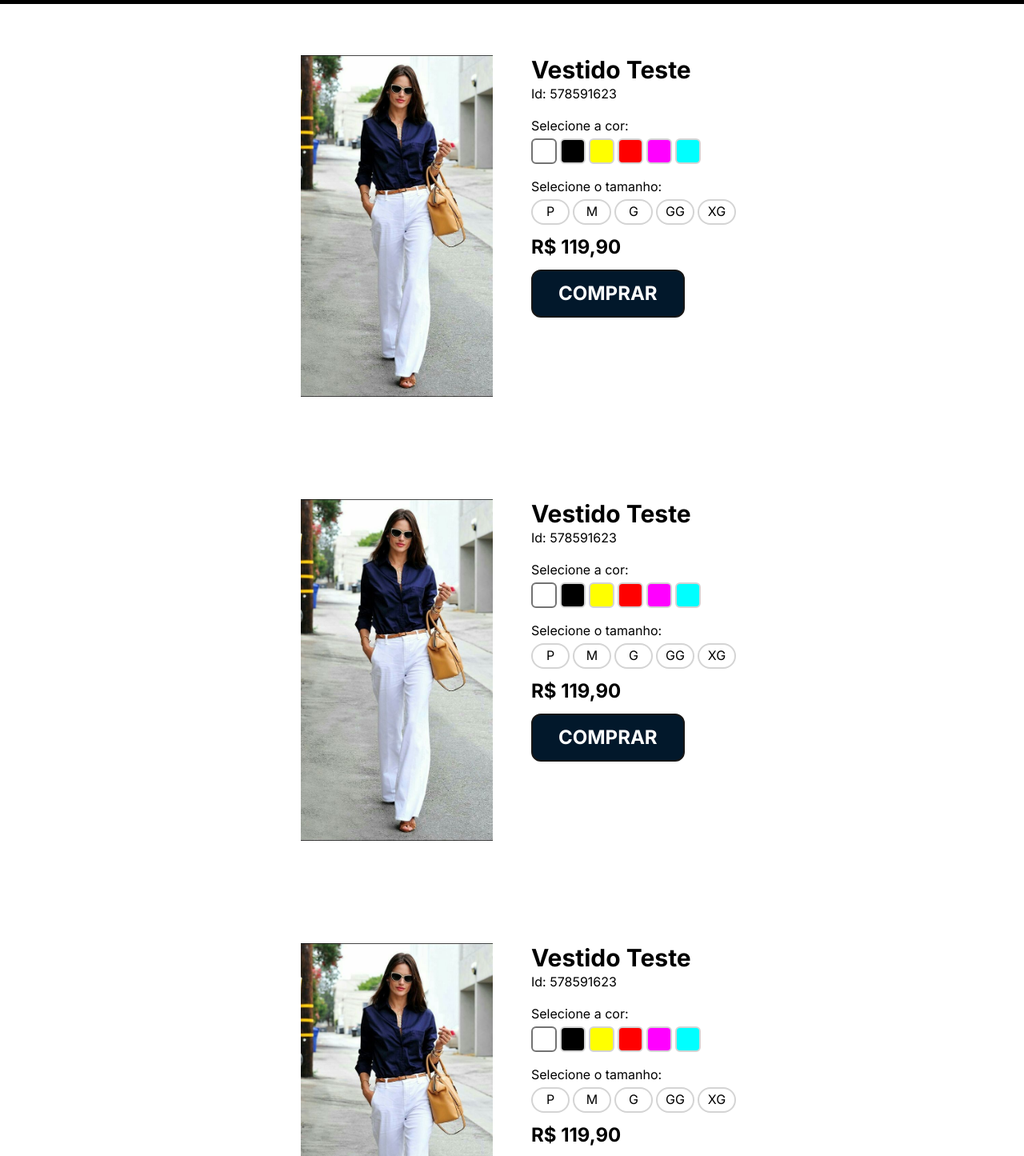
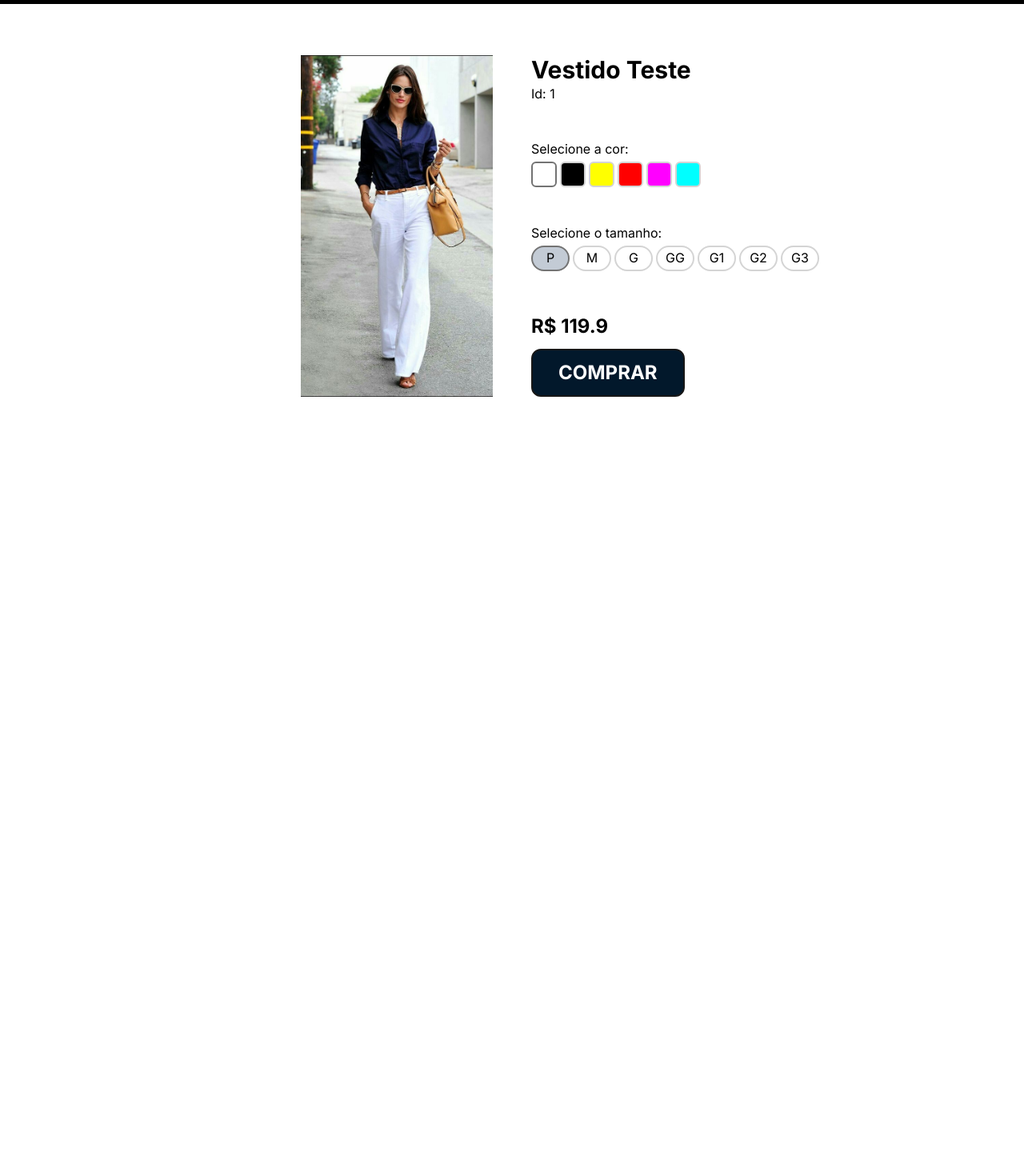
Before and after one commit to cristianomggrandi/patritonmodas, a Next.js app: page /produto/1 in a window 1280 px wide. Shown: the part 65-1510 px from the top of the page at 80% size. After the commit the page ends 800 px from the top, so only its background shows below. Built offline with nearby package versions, Linux system fonts and the light colour scheme.

Commit message:
Criar e consumir context de carrinho

```diff
--- /dev/null
+++ b/src/app/contexts/CartContext.tsx
@@ -0,0 +1,50 @@
+"use client"
+
+import {
+    createContext,
+    Dispatch,
+    ReactNode,
+    SetStateAction,
+    useContext,
+    useEffect,
+    useState,
+} from "react"
+import { CartItemType } from "@/types/CartItem"
+
+type CartContextType = {
+    cart: CartItemType[]
+    setCart: Dispatch<SetStateAction<CartItemType[]>>
+    addToCart: (product: CartItemType) => void
+} | null
+
+const CartContext = createContext<CartContextType>(null)
+
+export const CarrinhoContextProvider = ({ children }: { children: ReactNode }) => {
+    const [cart, setCart] = useState<CartItemType[]>(
+        JSON.parse(localStorage.getItem("cart") ?? "[]")
+    )
+
+    useEffect(() => {
+        localStorage.setItem("cart", JSON.stringify(cart))
+    }, [cart])
+
+    const addToCart = (product: CartItemType) => {
+        setCart(prev => [...prev, product])
+    }
+
+    console.log("context", cart)
+
+    return (
+        <CartContext.Provider value={{ cart, setCart, addToCart }}>{children}</CartContext.Provider>
+    )
+}
+
+export default function useCartContext() {
+    const context = useContext(CartContext)
+
+    if (!context) {
+        throw new Error("Uso de contexto fora de Context Provider")
+    }
+
+    return context
+}
--- a/src/app/header.tsx
+++ b/src/app/header.tsx
@@ -1,7 +1,6 @@
+import HeaderIcons from "@/components/HeaderIcons"
 import Image from "next/image"
 import Link from "next/link"
-import { IoPersonCircleOutline } from "react-icons/io5"
-import { TiShoppingCart } from "react-icons/ti"
 
 export default function Header() {
     return (
@@ -31,8 +30,7 @@ export default function Header() {
                         <input className="rounded-full p-2" placeholder="O que você procura?" />
                     </li>
                     <li className="flex items-center gap-3">
-                        <IoPersonCircleOutline className="text-5xl" />
-                        <TiShoppingCart className="text-5xl" />
+                        <HeaderIcons />
                     </li>
                 </ul>
             </nav>
--- a/src/app/layout.tsx
+++ b/src/app/layout.tsx
@@ -2,11 +2,12 @@ import type { Metadata } from "next"
 import { Inter } from "next/font/google"
 import "./globals.css"
 import Header from "./header"
+import { CarrinhoContextProvider } from "./contexts/CartContext"
 
 const inter = Inter({ subsets: ["latin"] })
 
 export const metadata: Metadata = {
-    title: "Create Next App",
+    title: "Patriton Modas",
     description: "Generated by create next app",
 }
 
@@ -17,10 +18,12 @@ export default function RootLayout({
 }>) {
     return (
         <html lang="en">
-            <body className={inter.className}>
-                <Header />
-                {children}
-            </body>
+            <CarrinhoContextProvider>
+                <body className={inter.className}>
+                    <Header />
+                    {children}
+                </body>
+            </CarrinhoContextProvider>
         </html>
     )
 }
--- /dev/null
+++ b/src/app/perfil/page.tsx
@@ -0,0 +1,3 @@
+export default function Perfil(){
+    return <div>Teste Perfil</div>
+}
--- /dev/null
+++ b/src/app/produto/[idProduto]/BuyButton.tsx
@@ -0,0 +1,19 @@
+"use client"
+
+import useCartContext from "@/app/contexts/CartContext"
+import { CartItemType } from "@/types/CartItem"
+
+export default function BuyButton({ product }: { product: CartItemType }) {
+    const { addToCart } = useCartContext()
+
+    const handleClick = () => addToCart(product)
+
+    return (
+        <button
+            onClick={handleClick}
+            className="bg-primary text-white border-2 border-solid border-neutral-900 rounded-xl uppercase py-3 px-8"
+        >
+            Comprar
+        </button>
+    )
+}
--- a/src/app/produto/[idProduto]/page.tsx
+++ b/src/app/produto/[idProduto]/page.tsx
@@ -1,162 +1,74 @@
 import Image from "next/image"
 import Link from "next/link"
+import BuyButton from "./BuyButton"
 
-export default function Produto({
+type ParamType = { [key: string]: string | string[] | undefined }
+
+export default function ProductPage({
+    params,
     searchParams,
 }: {
-    searchParams: { [key: string]: string | string[] | undefined }
+    params: ParamType
+    searchParams: ParamType
 }) {
-    const cores = ["fff", "000", "ff0", "f00", "f0f", "0ff"]
-    const tamanhos = ["p", "m", "g", "gg", "xg"]
+    const colors = ["fff", "000", "ff0", "f00", "f0f", "0ff"]
+    const sizes = ["p", "m", "g", "gg", "g1", "g2", "g3"]
 
-    console.log("search", searchParams)
+    const selectedColor = colors.find(c => c === searchParams.color) || colors[0]
+    const selectedSize = sizes.find(c => c === searchParams.size) || sizes[0]
 
-    const corSelecionada = cores.find(c => c === searchParams.cor) || cores[0]
-    const tamanhoSelecionado = tamanhos.find(c => c === searchParams.tamanho) || cores[0]
+    const product = {
+        id: Number(params.idProduto),
+        name: "Vestido Teste",
+        price: 119.9,
+        quantity: 1,
+    }
 
     return (
         <main>
             <div className="flex p-16 gap-12">
                 <div className="flex w-1/2 justify-end">
-                    <Image src="/roupafeminina.jpg" alt="Imagem produto" height={320} width={240} />
+                    <Image src="/roupafeminina.jpg" alt="Imagem product" height={320} width={240} />
                 </div>
-                <div className="w-1/2">
-                    <div className="mb-4">
-                        <h1 className="font-bold text-3xl">Vestido Teste</h1>
-                        <span className="">Id: 578591623</span>
+                <div className="w-1/2 flex flex-col justify-between">
+                    <div className="">
+                        <h1 className="font-bold text-3xl">{product.name}</h1>
+                        <span className="">Id: {product.id}</span>
                     </div>
-                    <div className="my-4">
+                    <div className="">
                         <p className="my-1">Selecione a cor:</p>
                         <ul className="flex gap-1">
-                            {cores.map(cor => (
-                                <li key={cor}>
-                                    <Link href={`?cor=${cor}&tamanho=${tamanhoSelecionado}`}>
+                            {colors.map(color => (
+                                <li key={color}>
+                                    <Link href={`?color=${color}&size=${selectedSize}`}>
                                         <div
-                                            className={`h-8 w-8 rounded-md border-2 border-solid ${corSelecionada === cor ? "border-neutral-500" : "border-neutral-300"}`}
-                                            style={{ backgroundColor: "#" + cor }}
+                                            className={`h-8 w-8 rounded-md border-2 border-solid ${selectedColor === color ? "border-neutral-500" : "border-neutral-300"}`}
+                                            style={{ backgroundColor: "#" + color }}
                                         />
                                     </Link>
                                 </li>
                             ))}
                         </ul>
                     </div>
-                    <div className="my-3">
+                    <div className="">
                         <p className="my-1">Selecione o tamanho:</p>
                         <ul className="flex gap-1">
-                            {tamanhos.map(tamanho => (
-                                <li key={tamanho}>
-                                    <Link href={`?cor=${corSelecionada}&tamanho=${tamanho}`}>
+                            {sizes.map(size => (
+                                <li key={size}>
+                                    <Link href={`?color=${selectedColor}&size=${size}`}>
                                         <div
-                                            className={`h-8 w-12 rounded-full text-center uppercase leading-relaxed border-2 border-solid ${tamanhoSelecionado === tamanho ? "border-neutral-500" : "border-neutral-300"} ${tamanhoSelecionado === tamanho ? "bg-contrast" : ""}`}
+                                            className={`h-8 w-12 rounded-full text-center uppercase leading-relaxed border-2 border-solid ${selectedSize === size ? "border-neutral-500" : "border-neutral-300"} ${selectedSize === size ? "bg-contrast" : ""}`}
                                         >
-                                            {tamanho}
+                                            {size}
                                         </div>
                                     </Link>
                                 </li>
                             ))}
                         </ul>
                     </div>
-                    <div className="my-3 font-bold text-2xl">R$ 119,90</div>
-                    <div className="my-3 font-bold text-2xl">
-                        <button className="bg-primary text-white border-2 border-solid border-neutral-900 rounded-xl uppercase py-3 px-8">
-                            Comprar
-                        </button>
-                    </div>
-                </div>
-            </div>
-            <div className="flex p-16 gap-12">
-                <div className="flex w-1/2 justify-end">
-                    <Image src="/roupafeminina.jpg" alt="Imagem produto" height={320} width={240} />
-                </div>
-                <div className="w-1/2">
-                    <div className="mb-4">
-                        <h1 className="font-bold text-3xl">Vestido Teste</h1>
-                        <span className="">Id: 578591623</span>
-                    </div>
-                    <div className="my-4">
-                        <p className="my-1">Selecione a cor:</p>
-                        <ul className="flex gap-1">
-                            {cores.map(cor => (
-                                <li key={cor}>
-                                    <Link href={`?cor=${cor}&tamanho=${tamanhoSelecionado}`}>
-                                        <div
-                                            className={`h-8 w-8 rounded-md border-2 border-solid ${corSelecionada === cor ? "border-neutral-500" : "border-neutral-300"}`}
-                                            style={{ backgroundColor: "#" + cor }}
-                                        />
-                                    </Link>
-                                </li>
-                            ))}
-                        </ul>
-                    </div>
-                    <div className="my-3">
-                        <p className="my-1">Selecione o tamanho:</p>
-                        <ul className="flex gap-1">
-                            {tamanhos.map(tamanho => (
-                                <li key={tamanho}>
-                                    <Link href={`?cor=${corSelecionada}&tamanho=${tamanho}`}>
-                                        <div
-                                            className={`h-8 w-12 rounded-full text-center uppercase leading-relaxed border-2 border-solid ${tamanhoSelecionado === tamanho ? "border-neutral-500" : "border-neutral-300"} ${tamanhoSelecionado === tamanho ? "bg-contrast" : ""}`}
-                                        >
-                                            {tamanho}
-                                        </div>
-                                    </Link>
-                                </li>
-                            ))}
-                        </ul>
-                    </div>
-                    <div className="my-3 font-bold text-2xl">R$ 119,90</div>
-                    <div className="my-3 font-bold text-2xl">
-                        <button className="bg-primary text-white border-2 border-solid border-neutral-900 rounded-xl uppercase py-3 px-8">
-                            Comprar
-                        </button>
-                    </div>
-                </div>
-            </div>
-            <div className="flex p-16 gap-12">
-                <div className="flex w-1/2 justify-end">
-                    <Image src="/roupafeminina.jpg" alt="Imagem produto" height={320} width={240} />
-                </div>
-                <div className="w-1/2">
-                    <div className="mb-4">
-                        <h1 className="font-bold text-3xl">Vestido Teste</h1>
-                        <span className="">Id: 578591623</span>
-                    </div>
-                    <div className="my-4">
-                        <p className="my-1">Selecione a cor:</p>
-                        <ul className="flex gap-1">
-                            {cores.map(cor => (
-                                <li key={cor}>
-                                    <Link href={`?cor=${cor}&tamanho=${tamanhoSelecionado}`}>
-                                        <div
-                                            className={`h-8 w-8 rounded-md border-2 border-solid ${corSelecionada === cor ? "border-neutral-500" : "border-neutral-300"}`}
-                                            style={{ backgroundColor: "#" + cor }}
-                                        />
-                                    </Link>
-                                </li>
-                            ))}
-                        </ul>
-                    </div>
-                    <div className="my-3">
-                        <p className="my-1">Selecione o tamanho:</p>
-                        <ul className="flex gap-1">
-                            {tamanhos.map(tamanho => (
-                                <li key={tamanho}>
-                                    <Link href={`?cor=${corSelecionada}&tamanho=${tamanho}`}>
-                                        <div
-                                            className={`h-8 w-12 rounded-full text-center uppercase leading-relaxed border-2 border-solid ${tamanhoSelecionado === tamanho ? "border-neutral-500" : "border-neutral-300"} ${tamanhoSelecionado === tamanho ? "bg-contrast" : ""}`}
-                                        >
-                                            {tamanho}
-                                        </div>
-                                    </Link>
-                                </li>
-                            ))}
-                        </ul>
-                    </div>
-                    <div className="my-3 font-bold text-2xl">R$ 119,90</div>
-                    <div className="my-3 font-bold text-2xl">
-                        <button className=" py-3 px-16 bg-primary text-white border-2 border-solid border-neutral-900 rounded-xl uppercase">
-                            Comprar
-                        </button>
+                    <div className="font-bold text-2xl">
+                        <span className="my-3 font-bold text-2xl block">R$ {product.price}</span>
+                        <BuyButton product={product} />
                     </div>
                 </div>
             </div>
--- /dev/null
+++ b/src/types/CartItem.ts
@@ -0,0 +1,6 @@
+export type CartItemType = {
+    id: number
+    name: string
+    price: number
+    quantity: number
+}
```
Also changed, not shown: src/components/HeaderIcons.tsx (added, +21 -0 lines).
